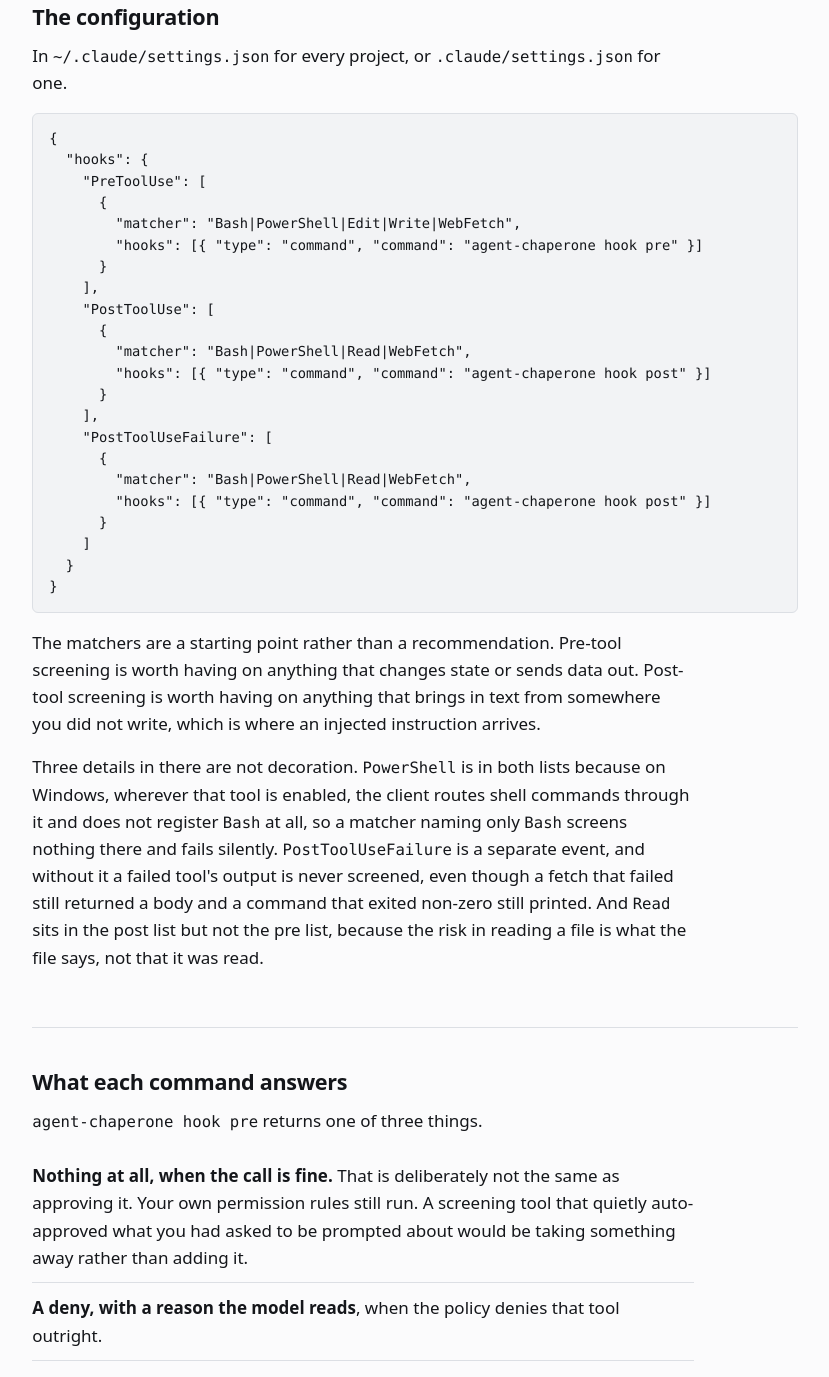
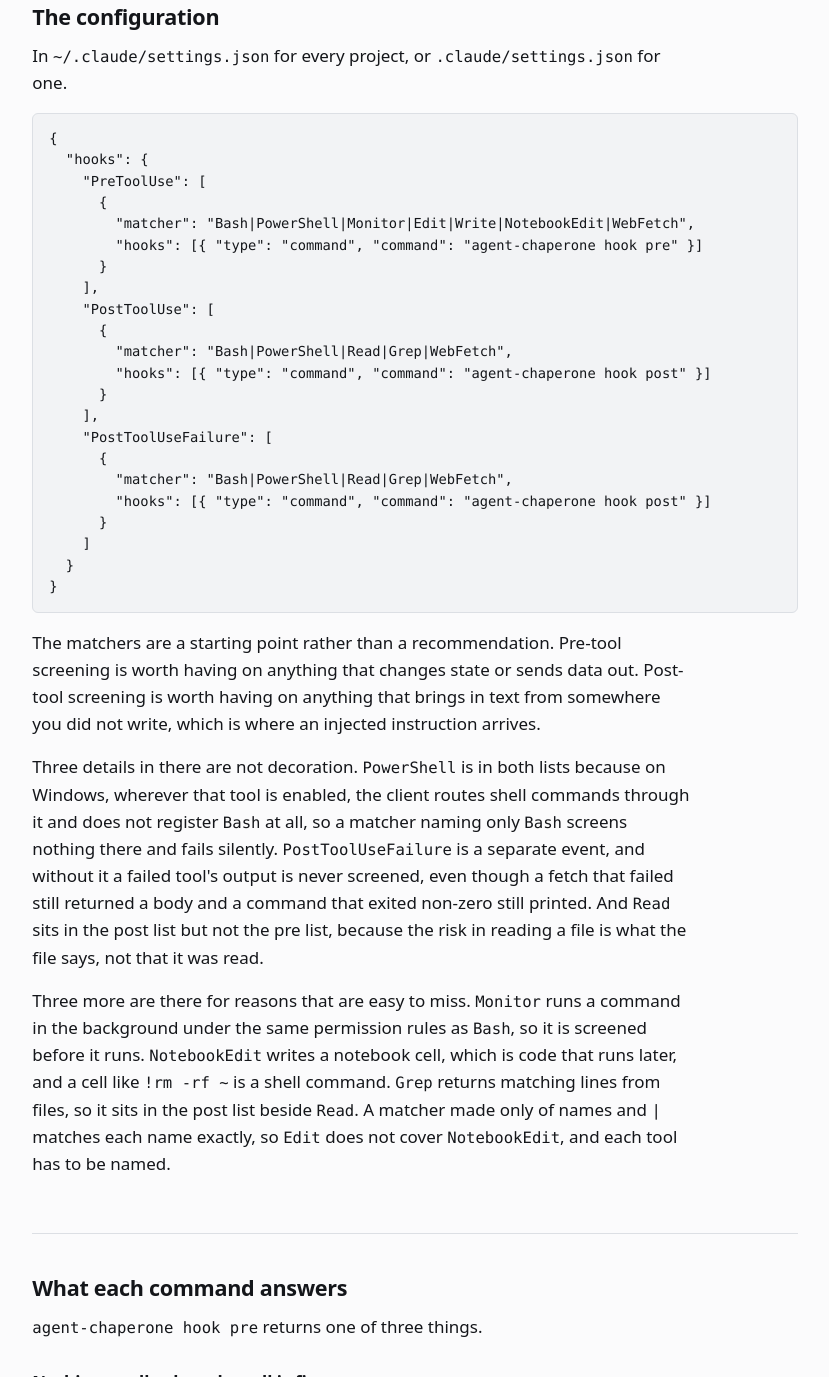
Before and after one commit to agent-chaperone/agentchaperone.dev, an Astro site: page /guides/claude-code in a window 1280 px wide. Shown: the part 495-1872 px from the top of the page, without its empty margins (225-1054 px from the left). Built offline with nearby package versions, Linux system fonts and the light colour scheme; Astro itself is replaced by a stand-in of ours.

Commit message:
fix: name Monitor, NotebookEdit and Grep in the Claude Code hook configuration (#13)
The tool repository now screens NotebookEdit and Monitor before they run and Grep after, and this guide carries a copy of that configuration. Monitor runs a command under the same rules as Bash, a notebook cell is code that runs later, and Grep returns lines from files, and a matcher of plain names is exact, so none of them was covered by the names already there.

The ECC guide's summary of what the plugin registers says searches as well as reads, for the same reason.

```diff
--- a/src/pages/guides/claude-code.astro
+++ b/src/pages/guides/claude-code.astro
@@ -45,19 +45,19 @@ const precall = SETS.find((one) => one.id === 'precall');
   "hooks": {
     "PreToolUse": [
       {
-        "matcher": "Bash|PowerShell|Edit|Write|WebFetch",
+        "matcher": "Bash|PowerShell|Monitor|Edit|Write|NotebookEdit|WebFetch",
         "hooks": [{ "type": "command", "command": "agent-chaperone hook pre" }]
       }
     ],
     "PostToolUse": [
       {
-        "matcher": "Bash|PowerShell|Read|WebFetch",
+        "matcher": "Bash|PowerShell|Read|Grep|WebFetch",
         "hooks": [{ "type": "command", "command": "agent-chaperone hook post" }]
       }
     ],
     "PostToolUseFailure": [
       {
-        "matcher": "Bash|PowerShell|Read|WebFetch",
+        "matcher": "Bash|PowerShell|Read|Grep|WebFetch",
         "hooks": [{ "type": "command", "command": "agent-chaperone hook post" }]
       }
     ]
@@ -78,6 +78,15 @@ const precall = SETS.find((one) => one.id === 'precall');
       returned a body and a command that exited non-zero still printed. And <code>Read</code> sits
       in the post list but not the pre list, because the risk in reading a file is what the file
       says, not that it was read.
+    </p>
+    <p>
+      Three more are there for reasons that are easy to miss. <code>Monitor</code> runs a command in
+      the background under the same permission rules as <code>Bash</code>, so it is screened before
+      it runs. <code>NotebookEdit</code> writes a notebook cell, which is code that runs later, and
+      a cell like <code>!rm -rf ~</code> is a shell command. <code>Grep</code> returns matching
+      lines from files, so it sits in the post list beside <code>Read</code>. A matcher made only of
+      names and <code>|</code> matches each name exactly, so <code>Edit</code> does not cover{' '}
+      <code>NotebookEdit</code>, and each tool has to be named.
     </p>
   </section>
 
--- a/src/pages/guides/ecc.astro
+++ b/src/pages/guides/ecc.astro
@@ -81,8 +81,9 @@ const AGENTSHIELD = 'https://www.npmjs.com/package/ecc-agentshield';
 /plugin install agent-chaperone@agent-chaperone`}</code></pre>
     <p>
       That registers three hooks: one before shell commands, file edits and web fetches, and two
-      after shell commands, file reads and web fetches, including ones that failed. It brings the
-      agent-chaperone skill as well, which tells the agent what to do when a call is held.
+      after shell commands, file reads and searches, and web fetches, including ones that failed. It
+      brings the agent-chaperone skill as well, which tells the agent what to do when a call is
+      held.
     </p>
     <p>
       If <code>agent-chaperone</code> is installed globally the plugin uses that. Otherwise the
```
